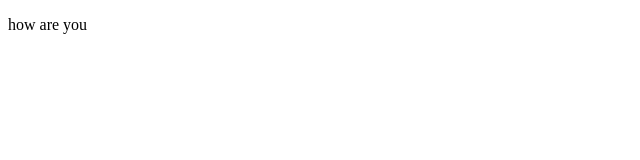
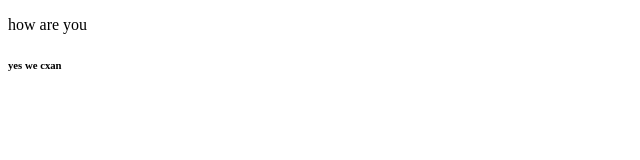
Before and after one commit to Nuhman123/datewithgit-sample, a plain HTML site: page hello.html in a window 1280 px wide. Shown: the full height of the page, 0-640 px from the left. Drawn offline with Linux system fonts and the light colour scheme.

Commit message:
create a new h6 tage in hello page

```diff
--- a/hello.html
+++ b/hello.html
@@ -8,5 +8,6 @@
 </head>
 <body>
     <p class="">how are you</p>
+    <h6 class="">yes we cxan</h6>
 </body>
 </html>
```
